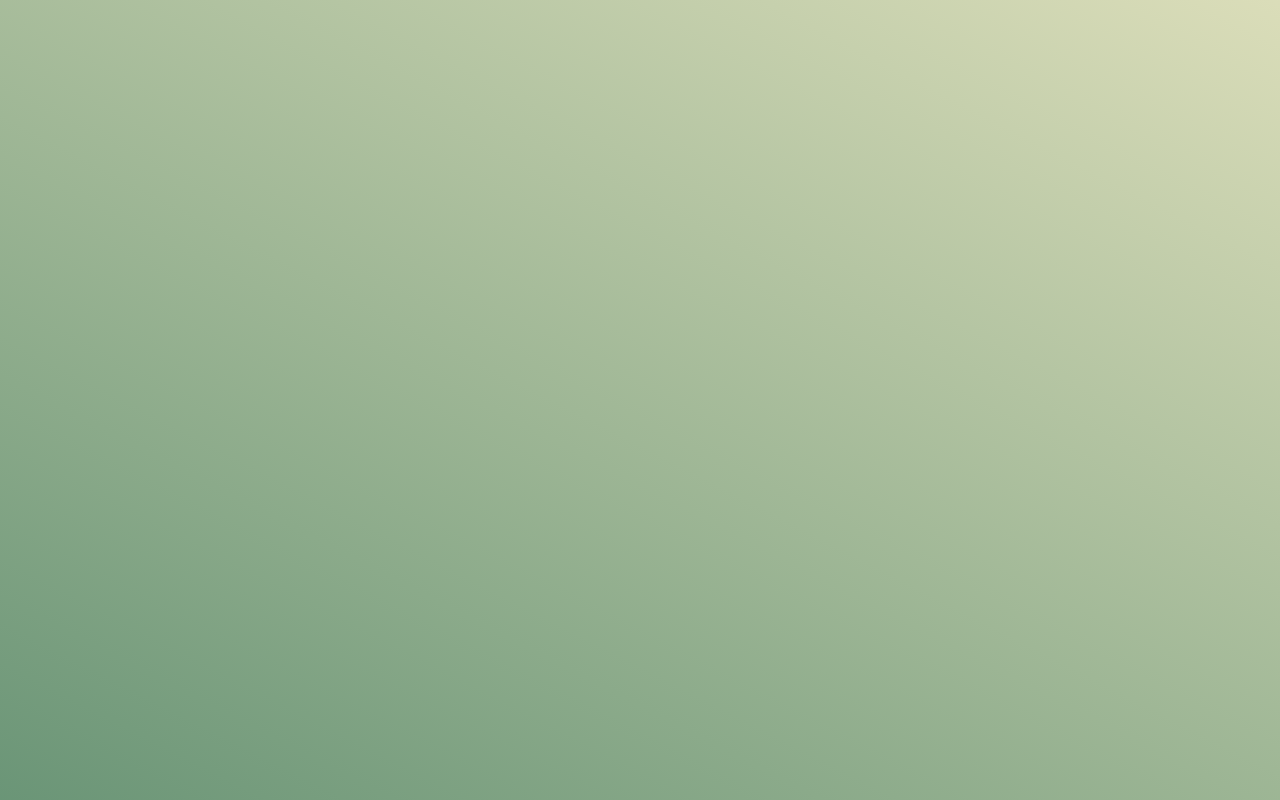
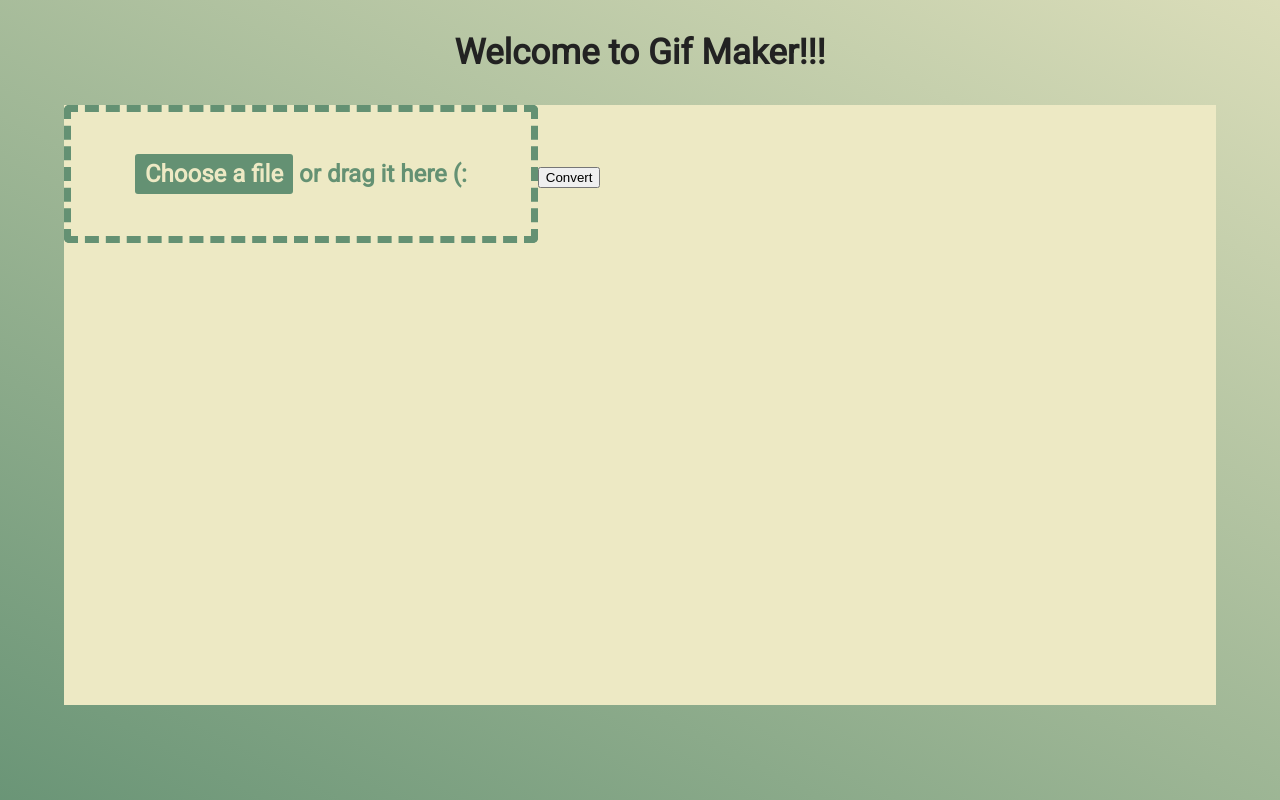
Before and after one commit to Pedromigacz/gif-conversor, a React (Create React App) app: page / in a window 1280 px wide. Built offline with nearby package versions, Linux system fonts and the light colour scheme.

Commit message:
add form components

```diff
--- a/src/App.js
+++ /dev/null
@@ -1,8 +0,0 @@
-function App() {
-  return (
-    <div className="App">
-    </div>
-  );
-}
-
-export default App;
--- /dev/null
+++ b/src/components/App/App.jsx
@@ -0,0 +1,18 @@
+import styles from './App.module.css'
+
+function App() {
+  return (
+    <div className={styles.innerDiv}>
+      <form>
+        <div>
+          <input type="file" id="file" className={styles.fileInput}/>
+          <label className={styles.fileLabel} htmlFor="file"><strong>Choose a file</strong> or drag it here &#40;:</label>
+          <button type="submit">Convert</button>
+        </div>
+        <div className={styles.uploadState}>Uploading...</div>
+      </form>
+    </div>
+  );
+}
+
+export default App;
--- /dev/null
+++ b/src/components/App/App.module.css
@@ -0,0 +1,32 @@
+.innerDiv {
+  width: 90%;
+  height: 75%;
+  background-color: #EDE9C4;
+}
+
+.fileInput {
+  display: none;
+}
+
+.fileLabel {
+  display: inline-block;
+  box-sizing: border-box;
+  border: 7px dashed #649173;
+  border-radius: 5px;
+  cursor: pointer;
+  padding: 3rem 4rem;
+  color: #649173;
+  font-size: 1.5rem;
+  font-weight: bold;
+}
+
+.fileLabel strong {
+  color: #EDE9C4;
+  background: #649173;
+  padding: 6px 10px;
+  border-radius: 3px;
+}
+
+.uploadState {
+  display: none;
+}
--- /dev/null
+++ b/src/components/index.js
@@ -0,0 +1 @@
+export { default as App } from './App/App'
--- a/src/index.css
+++ b/src/index.css
@@ -1,8 +1,27 @@
+@import url('https://fonts.googleapis.com/css2?family=Roboto&display=swap');
+
 body {
-
+  /* reset and stuff */
   margin: 0;
+  overflow: hidden;
+  /* layout */
+  display: flex;
+  flex-direction: column;
+  align-items: center;
+  /* background */
   background: linear-gradient(207.27deg, #EDE9C4 -16.42%, #649173 105.61%);
   width: 100vw;
   height: 100vh;
-  overflow: hidden;
+  /* font styling */
+  font-family: Roboto;
+  font-style: normal;
+  font-weight: 500;
+  color: #222222;
 }
+
+body h1 {
+  font-size: 35px;
+  margin: 2rem 0;
+}
+
+body div#root { display: contents; }
--- a/src/index.js
+++ b/src/index.js
@@ -1,10 +1,12 @@
 import React from 'react';
 import ReactDOM from 'react-dom';
+import { App } from './components'
+
 import './index.css';
-import App from './App';
 
 ReactDOM.render(
   <React.StrictMode>
+    <h1>Welcome to Gif Maker!!!</h1>
     <App />
   </React.StrictMode>,
   document.getElementById('root')
```
